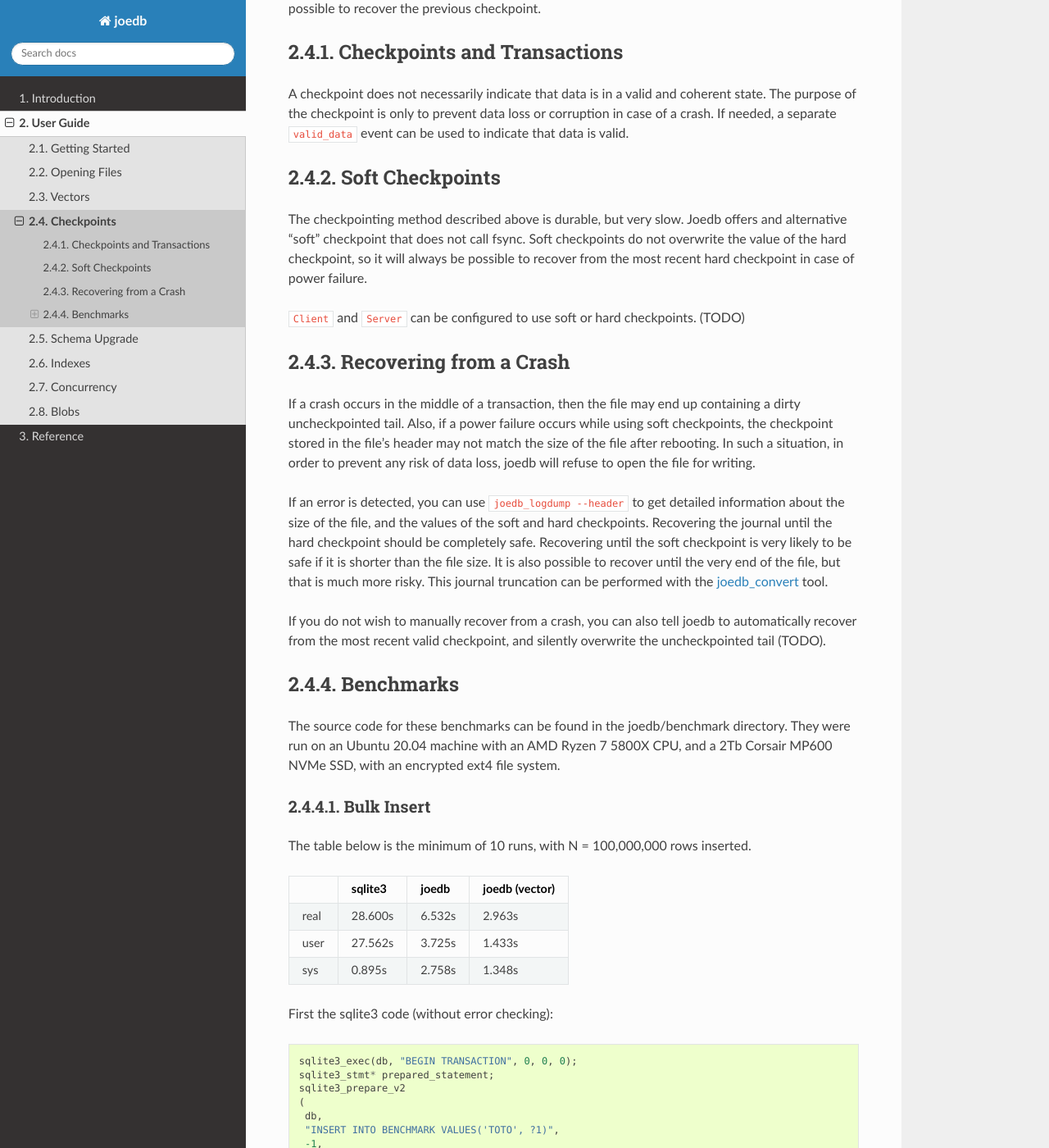
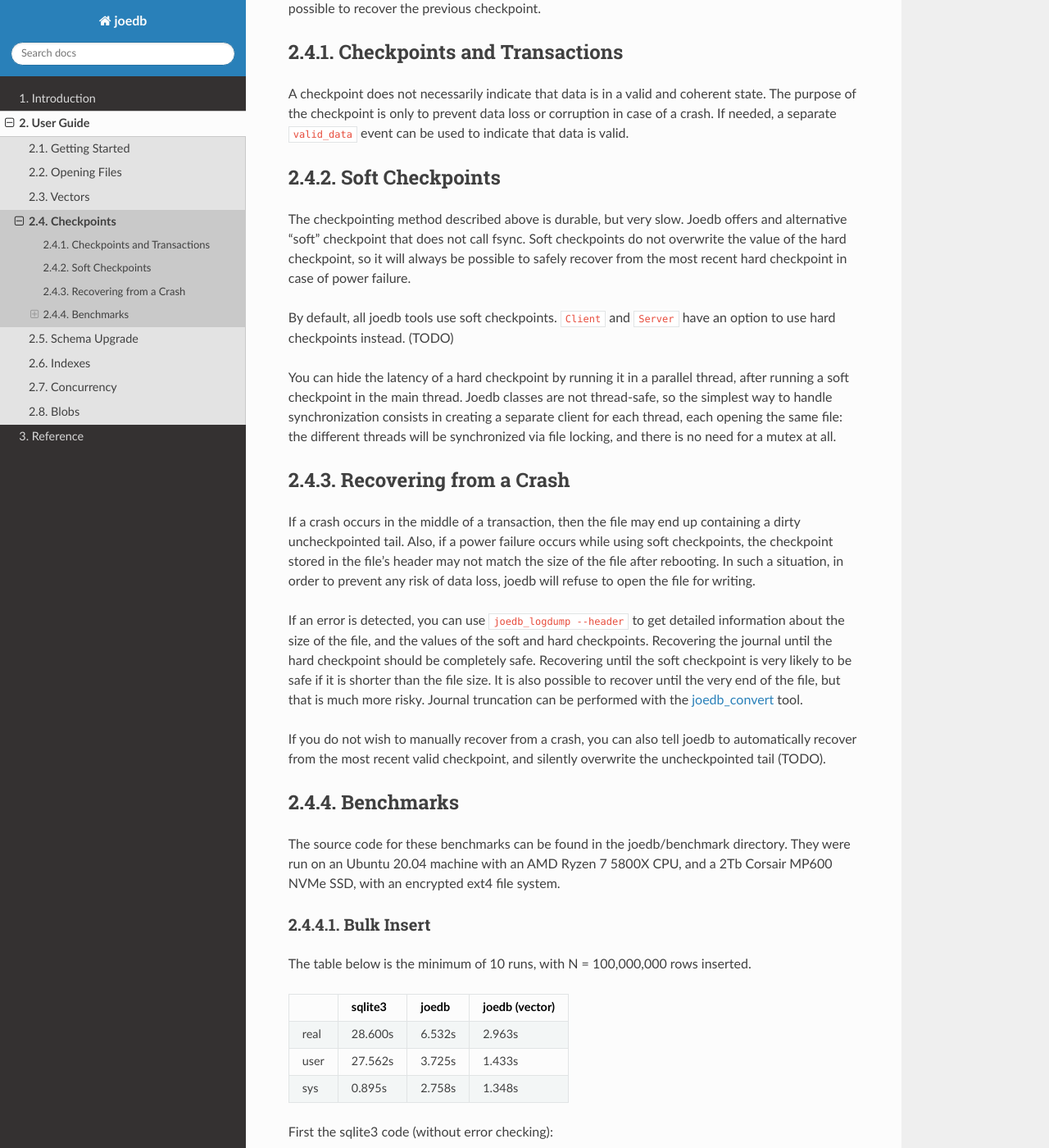
Before and after one commit to Remi-Coulom/joedb, a Sphinx documentation site: the page built from doc/source/checkpoints.rst, in a window 1280 px wide and 1400 px high, scrolled down 521 px. Shown: the whole window at 82% size. Built offline with Sphinx 7.4.7 and the Read the Docs theme 3.1.0, drawn with Linux system fonts in a browser that asks for light colours; formulas are drawn with MathJax 3; cross-references to code outside the pages are shown as plain code.

Commit message:
minor doc + code simplification

```diff
--- a/doc/source/checkpoints.rst
+++ b/doc/source/checkpoints.rst
@@ -34,11 +34,18 @@
 The checkpointing method described above is durable, but very slow. Joedb
 offers and alternative "soft" checkpoint that does not call fsync. Soft
 checkpoints do not overwrite the value of the hard checkpoint, so it will
-always be possible to recover from the most recent hard checkpoint in case of
-power failure.
+always be possible to safely recover from the most recent hard checkpoint in
+case of power failure.
 
-:joedb:`Client` and :joedb:`Server` can be configured to use soft or hard
-checkpoints. (TODO)
+By default, all joedb tools use soft checkpoints. :joedb:`Client` and
+:joedb:`Server` have an option to use hard checkpoints instead. (TODO)
+
+You can hide the latency of a hard checkpoint by running it in a parallel
+thread, after running a soft checkpoint in the main thread. Joedb classes are
+not thread-safe, so the simplest way to handle synchronization consists in
+creating a separate client for each thread, each opening the same file: the
+different threads will be synchronized via file locking, and there is no need
+for a mutex at all.
 
 .. _crash:
 
@@ -56,7 +63,7 @@
 checkpoints. Recovering the journal until the hard checkpoint should be
 completely safe. Recovering until the soft checkpoint is very likely to be safe
 if it is shorter than the file size. It is also possible to recover until the
-very end of the file, but that is much more risky. This journal truncation can
+very end of the file, but that is much more risky. Journal truncation can
 be performed with the :ref:`joedb_convert` tool.
 
 If you do not wish to manually recover from a crash, you can also tell joedb to
```
Also changed, not shown: 2 other files.
